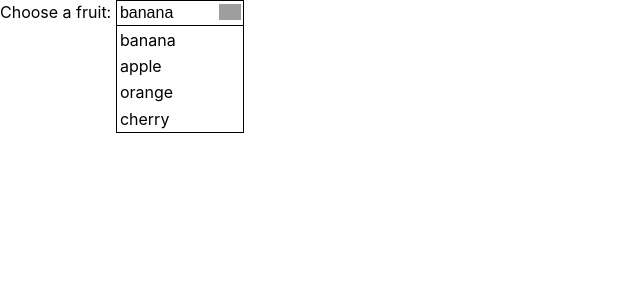
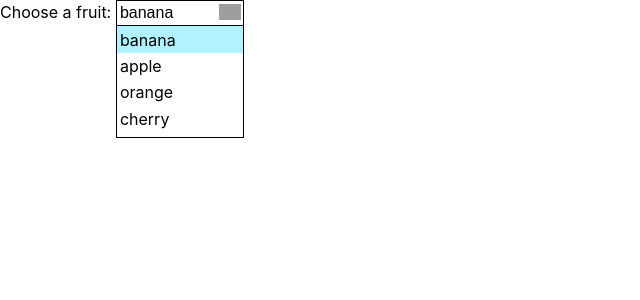
Before and after one commit to alexjmarshall/react-custom-select, a React (Create React App) app: page / in a window 1280 px wide. Both pictures are taken after a click on the button "banana". Shown: the top 300 px of the page, without its empty margins (0-640 px from the left). Built offline with nearby package versions, Linux system fonts and the light colour scheme; grey boxes are pictures that could not be loaded.

Commit message:
set selected option on SelectItems KeyDown

```diff
--- a/src/CustomSelect.js
+++ b/src/CustomSelect.js
@@ -1,7 +1,5 @@
 import React, { useEffect, useState, useRef, createRef } from 'react';
 import styled from 'styled-components';
-
-//TODO em vs. rem
 
 const CustomSelectContainer = styled("div")`
   position: relative;
@@ -28,6 +26,8 @@ const SelectedItem = styled("button")`
 const SelectItems = styled("ul")`
   margin: 0;
   padding 0;
+  height: 7em;
+  overflow: auto;
   list-style: none;
   position: absolute;
   width: 8em;
@@ -40,6 +40,9 @@ const SelectItems = styled("ul")`
 const SelectItem = styled("li")`
   padding: 0.2em;
   cursor: pointer;
+  &[aria-selected="true"] {
+    background-color: #b0f2ff;
+  }
 `;
 
 const DownCaret = styled.img`
@@ -55,18 +58,24 @@ function CustomSelect({options, uniqueId}) {
   const [selectedOption, setSelectedOption] = useState(options[0]);
   const selectItemsRef = useRef();
   const selectedItemRef = useRef();
-  const activeItem = useRef();
+  // let activeItemRef = useRef();
   const itemRefs = useRef([]);
   if (itemRefs.current.length !== options.length) {
     itemRefs.current = Array(options.length).fill().map((_, i) => itemRefs.current[i] || createRef());
   }
+  // useEffect(() => {
+  //   console.log(selectedOption)
+  //   const activeItemRef = itemRefs.current.find(item => item.current.getAttribute('aria-selected') === 'true');
 
-  useEffect(() => console.log(selectedOption),[selectedOption]);
+  // },[selectedOption]);
   useEffect(() => {
     if(isOpen) {
-      console.log(itemRefs);
-      const activeItem = itemRefs.current.find(item => item.current.getAttribute('aria-selected') === 'true');
-      activeItem.current.focus();
+      //focus on selectItems, set aria-selected and activedescendant to selectedOption
+      const activeItemRef = itemRefs.current.find(item => item.current.getAttribute('aria-selected') === 'true');
+      console.log(activeItemRef);
+      // activeItemRef.current.setAttribute('aria-active', true);
+      selectItemsRef.current.setAttribute('aria-activedescendant', activeItemRef.current.id);
+      selectItemsRef.current.focus();
     }
   },[isOpen])
 
@@ -76,22 +85,10 @@ function CustomSelect({options, uniqueId}) {
 
   const onOptionClicked = value => e => {
     setSelectedOption(value);
-    setIsOpen(false);
-    console.log(selectItemsRef.current);
-    let clickedItem = e.target;
-    selectItemsRef.current.setAttribute('aria-activedescendant', clickedItem.id);
-    selectedItemRef.current.focus();
+    // let clickedItem = e.target;
+    // selectItemsRef.current.setAttribute('aria-activedescendant', clickedItem.id);
+    // selectedItemRef.current.focus();
   };
-
-  const getElementSiblings = (elm) => {
-    let sibs = [];
-    let sib = elm.parentElement.firstChild;
-    while(sib) {
-      sib !== elm && sibs.push(sib);
-      sib = sib.nextElementSibling;
-    }
-    return sibs;
-  }
 
   const selectedItemIndex = options.indexOf(selectedOption);
 
@@ -125,11 +122,14 @@ function CustomSelect({options, uniqueId}) {
     }
   }
 
-  const onItemKeyDown = (e) => {
+  const onSelectItemsKeyDown = (e) => { //TODO scroll if active option not visible
+    const activeItemRef = itemRefs.current.find(item => item.current.innerHTML === selectedOption);
+    const activeItemRefIndex = itemRefs.current.indexOf(activeItemRef);
     switch(e.key) {
       case 'Enter':
         e.preventDefault();
-        e.target.click();
+        activeItemRef.current.click();
+        toggleIsOpen();
         break;
       case 'Escape':
         setIsOpen(false);
@@ -137,13 +137,21 @@ function CustomSelect({options, uniqueId}) {
         break;
       case 'ArrowUp':
         e.preventDefault();
-        let prevItem = e.target.previousElementSibling;
-        prevItem && prevItem.focus();
+        let prevItem = itemRefs.current[activeItemRefIndex - 1];
+        if(prevItem) {
+          activeItemRef.current.setAttribute('aria-selected', false);
+          prevItem.current.setAttribute('aria-selected', true);
+          setSelectedOption(prevItem.current.innerHTML);
+        }
         break;
       case 'ArrowDown':
         e.preventDefault();
-        let nextItem = e.target.nextElementSibling;
-        nextItem && nextItem.focus();
+        let nextItem = itemRefs.current[activeItemRefIndex + 1];
+        if(nextItem) {
+          activeItemRef.current.setAttribute('aria-selected', false);
+          nextItem.current.setAttribute('aria-selected', true);
+          setSelectedOption(nextItem.current.innerHTML);
+        }
         break;
       default:
     }
@@ -162,9 +170,9 @@ function CustomSelect({options, uniqueId}) {
           <DownCaret src='https://icongr.am/fontawesome/caret-down.svg?size=128&color=currentColor' alt='down-caret'></DownCaret>
         )}
       </SelectedItem>
-        <SelectItems role='listbox' aria-labelledby={`custom-select-label-${uniqueId}`} tabIndex='-1' style={{display: !isOpen && 'none'}} ref={selectItemsRef}>
+        <SelectItems role='listbox' aria-labelledby={`custom-select-label-${uniqueId}`} tabIndex='-1' style={{display: !isOpen && 'none'}} ref={selectItemsRef} onKeyDown={onSelectItemsKeyDown}>
           {options.map((option, index) => (
-            <SelectItem id={`select-item-${uniqueId * (index + 1)}`} ref={itemRefs.current[index]} rol='option' tabIndex='0' aria-selected={option === selectedOption} onClick={onOptionClicked(option)} key={index} onKeyDown={onItemKeyDown}>
+            <SelectItem id={`select-item-${uniqueId * (index + 1)}`} ref={itemRefs.current[index]} aria-selected={option === selectedOption} role='option' tabIndex='0' onClick={onOptionClicked(option)} key={index}>
               {option}
             </SelectItem>
           ))}
```
